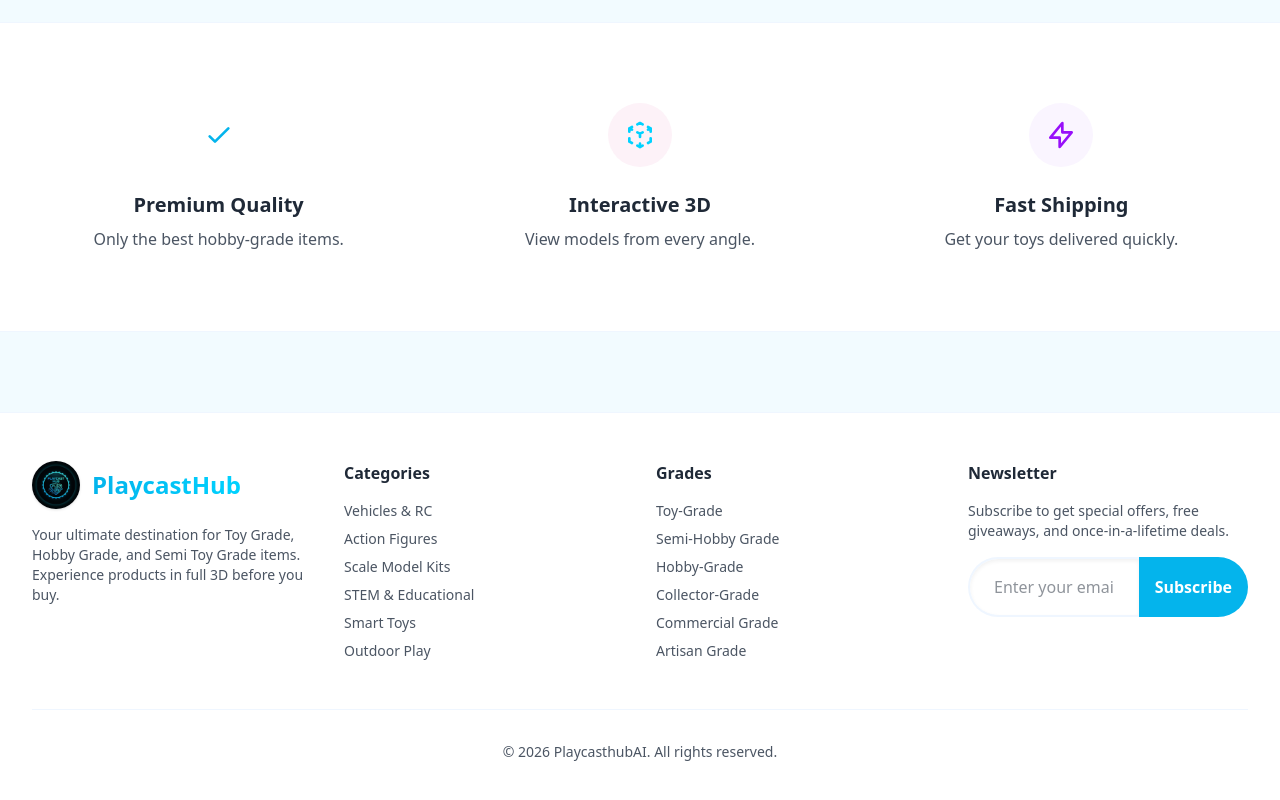
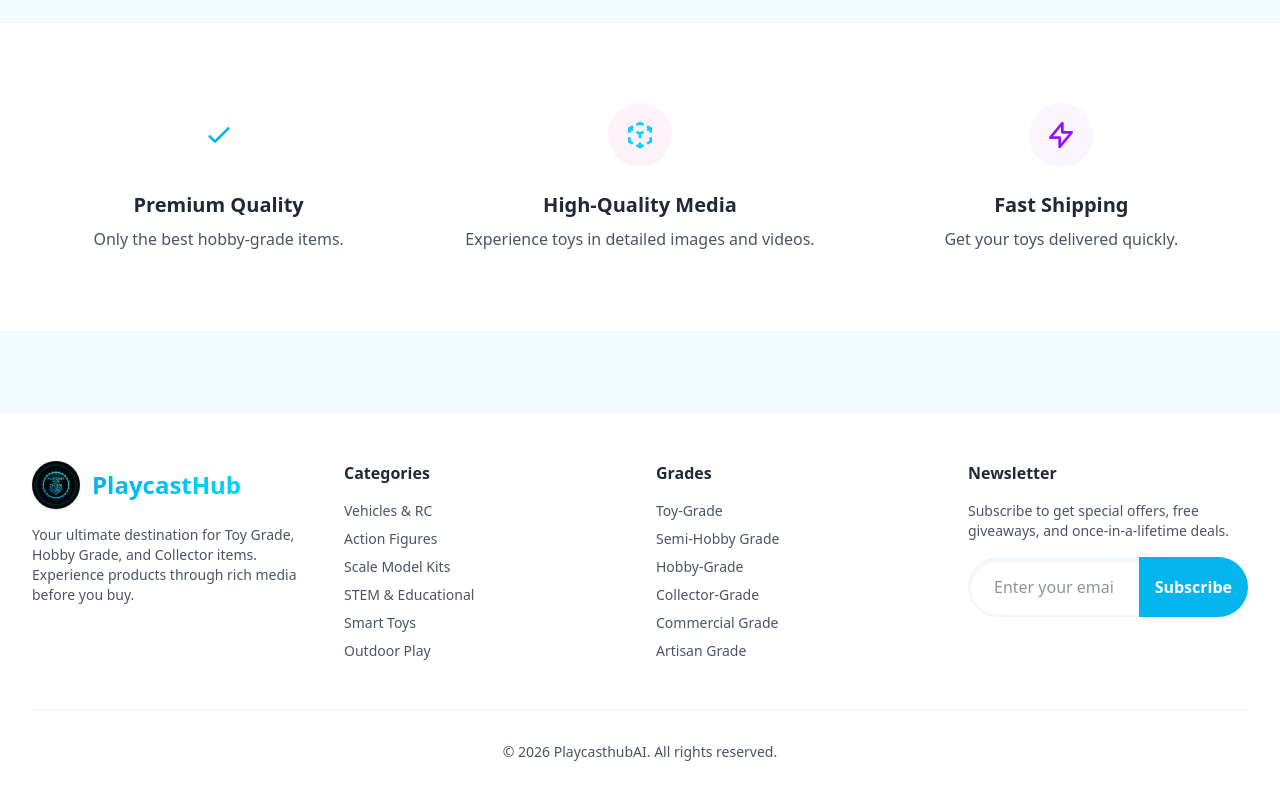
Before and after one commit to ansiltm/playcasthubai, a Next.js app in the folder frontend/: page / in a window 1280 px wide. Shown: the part 1279-2079 px from the top of the page. Built offline with nearby package versions, Linux system fonts and the light colour scheme; no server answers.

Commit message:
chore: remove hardcoded 3D text and replace with rich media references

```diff
--- a/frontend/app/page.tsx
+++ b/frontend/app/page.tsx
@@ -113,8 +113,8 @@ export default function Home(): React.JSX.Element {
                   <path strokeLinecap="round" strokeLinejoin="round" strokeWidth={2} d="M14 10l-2 1m0 0l-2-1m2 1v2.5M20 7l-2 1m2-1l-2-1m2 1v2.5M14 4l-2-1-2 1M4 7l2-1M4 7l2 1M4 7v2.5M12 21l-2-1m2 1l2-1m-2 1v-2.5M6 18l-2-1v-2.5M18 18l2-1v-2.5" />
                 </svg>
               </div>
-              <h3 className="text-xl font-bold mb-2">Interactive 3D</h3>
-              <p className="text-text-muted">View models from every angle.</p>
+              <h3 className="text-xl font-bold mb-2">High-Quality Media</h3>
+              <p className="text-text-muted">Experience toys in detailed images and videos.</p>
             </div>
             <div className="flex flex-col items-center">
               <div className="w-16 h-16 bg-purple-50 rounded-[var(--radius-pill)] flex items-center justify-center text-purple-600 mb-6">
--- a/frontend/components/Footer.tsx
+++ b/frontend/components/Footer.tsx
@@ -15,7 +15,7 @@ export default function Footer() {
               </span>
             </div>
             <p className="text-text-muted text-sm">
-              Your ultimate destination for Toy Grade, Hobby Grade, and Semi Toy Grade items. Experience products in full 3D before you buy.
+              Your ultimate destination for Toy Grade, Hobby Grade, and Collector items. Experience products through rich media before you buy.
             </p>
           </div>
           <div>
```
